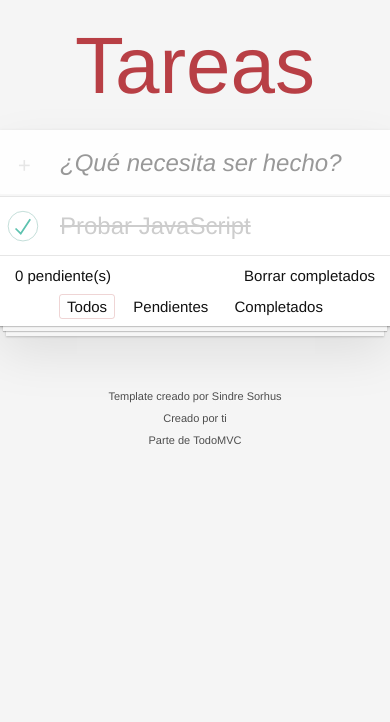
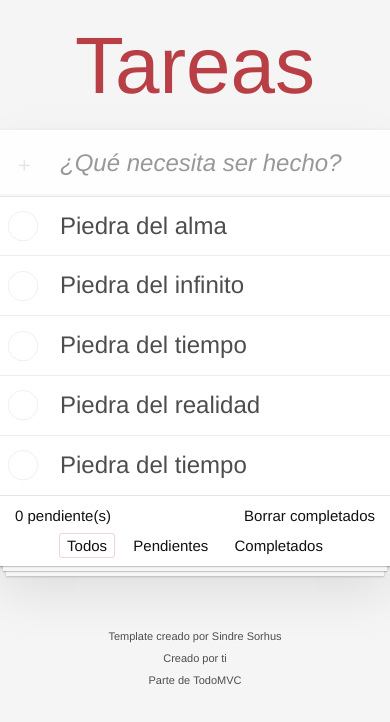
Before and after one commit to Conce131/todoo-javascript, a website built with Vite: page index.html in a window 390 px wide. Both pictures are taken after a click on the button "Borrar completados". Built offline with nearby package versions, Linux system fonts and the light colour scheme.

Commit message:
121. Borrar todos los TODOs completados

```diff
--- a/src/store/todo.store.js
+++ b/src/store/todo.store.js
@@ -21,12 +21,22 @@ const state = {
 
 const initStore = () => {
     console.log('InitStore 🥑')
-    console.log(state);
 
+    loadStore()
 }
 
 const loadStore = () => {
-    throw new Error('Nor implmented')
+    if (!localStorage.getItem('state')) return
+
+    const { todos = [], filter = Filters.All } = JSON.parse(localStorage.getItem('state'))
+    state.todos = todos
+    state.filter = filter
+}
+
+
+const saveStateToLocalStorage = () => {
+    localStorage.setItem('state', JSON.stringify(state))
+
 }
 
 const getTodos = (filter = Filters.All) => {
@@ -51,6 +61,7 @@ const getTodos = (filter = Filters.All) => {
 const addTodo = (description) => {
     if (!description) throw new Error('Nor implmented')
     state.todos.push(new Todo(description))
+    saveStateToLocalStorage()
 }
 
 const toggleTodo = (todoId) => {
@@ -60,14 +71,17 @@ const toggleTodo = (todoId) => {
         }
         return todo
     })
+    saveStateToLocalStorage()
 }
 
 const deleteTodo = (todoId) => {
     state.todos = state.todos.filter(todo => todo.id !== todoId)
+    saveStateToLocalStorage()
 }
 
 const deleteCompleted = () => {
-    state.todos = state.todos.filter(todo => todo.done)
+    state.todos = state.todos.filter(todo => !todo.done)
+    saveStateToLocalStorage()
 }
 
 /**
@@ -76,6 +90,7 @@ const deleteCompleted = () => {
  */
 const setFilter = (newFilter = Filters.All) => {
     state.filter = newFilter
+    saveStateToLocalStorage()
 }
 
 const getCurrentFilter = () => {
--- a/src/todos/app.html
+++ b/src/todos/app.html
@@ -16,14 +16,14 @@
     <ul class="todo-list">
       <!-- These are here just to show the structure of the list items -->
       <!-- List items should get the class "editing" when editing and "completed" when marked as completed -->
-      <li class="completed" data-id="abc">
+      <!-- <li class="completed" data-id="abc">
         <div class="view">
           <input class="toggle" type="checkbox" checked />
           <label>Probar JavaScript</label>
           <input class="edit" value="Create a TodoMVC template" />
           <button class="destroy"></button>
         </div>
-      </li>
+      </li> -->
       <!-- <li>
                 <div class="view">
                     <input class="toggle" type="checkbox">
--- a/src/todos/app.js
+++ b/src/todos/app.js
@@ -2,8 +2,11 @@ import html from './app.html?raw'
 import todoStore from '../store/todo.store'
 import { renderTodos } from './use-cases'
 
-const elementId = {
-    TodoList: '.todo.list',
+const ElementIDs = {
+    ClearCompletedButton: '.clear-completed',
+    TodoList: '.todo-list',
+    NewTodoInput: '#new-todo-input'
+
 }
 
 /**
@@ -16,7 +19,7 @@ export const App = (elementId) => {
 
     const displayTodos = () => {
         const todos = todoStore.getTodos(todoStore.getCurrentFilter())
-        renderTodos(elementId.TodoList)
+        renderTodos(ElementIDs.TodoList, todos)
     }
 
     //Cuando la funcion App() se llama
@@ -27,4 +30,43 @@ export const App = (elementId) => {
         displayTodos()
     })()
 
+    // Referencias HTML
+
+    const newDescriptionInput = document.querySelector(ElementIDs.NewTodoInput)
+    const todoListUL = document.querySelector(ElementIDs.TodoList)
+    const ClearCompletedButton = document.querySelector(ElementIDs.ClearCompletedButton)
+    // Listeners
+
+    ClearCompletedButton.addEventListener('click', (event) => {
+        todoStore.deleteCompleted()
+        displayTodos()
+
+    })
+
+    newDescriptionInput.addEventListener('keyup', (event) => {
+        if (event.keyCode !== 13) return
+
+        if (event.target.value.trim().lenght === 0) return
+
+        todoStore.addTodo(event.target.value)
+        displayTodos()
+        event.target.value = ''
+    })
+
+    todoListUL.addEventListener('click', (event) => {
+        const element = event.target.closest('[data-id]')
+        todoStore.toggleTodo(element.getAttribute('data-id'));
+        displayTodos()
+
+
+    })
+
+    todoListUL.addEventListener('click', (event) => {
+        const isDestroyElement = event.target.className === 'destroy'
+        const element = event.target.closest('[data-id]')
+        if (!element || !isDestroyElement) return
+
+        todoStore.deleteTodo(element.getAttribute('data-id'))
+        displayTodos()
+    })
 }
--- a/src/todos/models/todo.models.js
+++ b/src/todos/models/todo.models.js
@@ -6,7 +6,7 @@ export class Todo {
      * @param {String} description
      */
     constructor(description) {
-        this.id = uuid
+        this.id = uuid()
         this.description = description
         this.done = false
         this.createdATt = new Date()
--- a/src/todos/use-cases/create-todo-html.js
+++ b/src/todos/use-cases/create-todo-html.js
@@ -6,11 +6,21 @@ import { Todo } from "../models/todo.models"
  */
 export const createTodoHTML = (todo) => {
     if (!todo) throw new Error('A TODO object is requiered')
-    const html = `<h1>${todo.description}</h1>`
+
+    //const { done, description, id } = todo
+
+    const html = `<div class="view">
+          <input class="toggle" type="checkbox" ${todo.done ? 'checked' : ''} />
+          <label>${todo.description}</label>
+          <input class="edit" value="Create a TodoMVC template" />
+          <button class="destroy"></button>
+        </div>`
 
     const liElement = document.createElement('li')
-    liElement.inert = html
-
+    liElement.innerHTML = html
+    liElement.setAttribute('data-id', todo.id)
+    if (todo.done)
+        liElement.classList.add('completed')
     return liElement
 
 }
--- a/src/todos/use-cases/index.js
+++ b/src/todos/use-cases/index.js
@@ -1,3 +1,2 @@
 export { createTodoHTML } from "./create-todo-html";
-
 export { renderTodos } from "./render-todos";
--- a/src/todos/use-cases/render-todos.js
+++ b/src/todos/use-cases/render-todos.js
@@ -1,4 +1,7 @@
 import { Todo } from "../models/todo.models"
+import { createTodoHTML } from "./";
+
+let element;
 
 /**
  *
@@ -7,10 +10,17 @@ import { Todo } from "../models/todo.models"
  */
 export const renderTodos = (elementId, todos = []) => {
 
-    //TODO referencia
-    const element = document.querySelector(elementId)
+
+    if (!element)
+        element = document.querySelector(elementId)
+    if (!element)
+        throw new Error(`Element ${elementId} not found`)
+
+
+    element.innerHTML = ''
 
     todos.forEach(todo => {
+        element.append(createTodoHTML(todo))
 
     });
 
```
Also changed, not shown: 1 other file.
